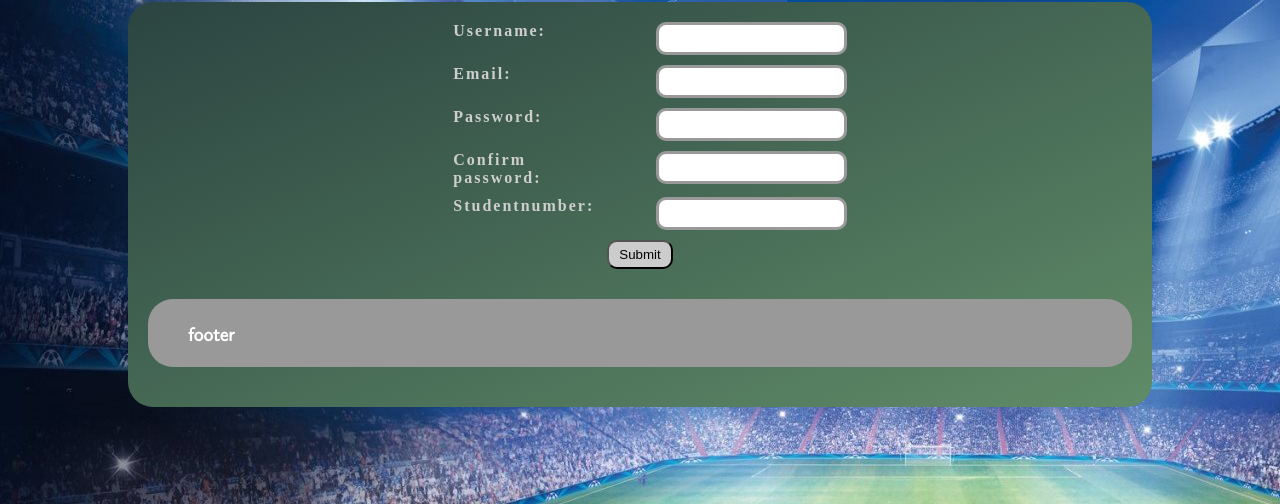
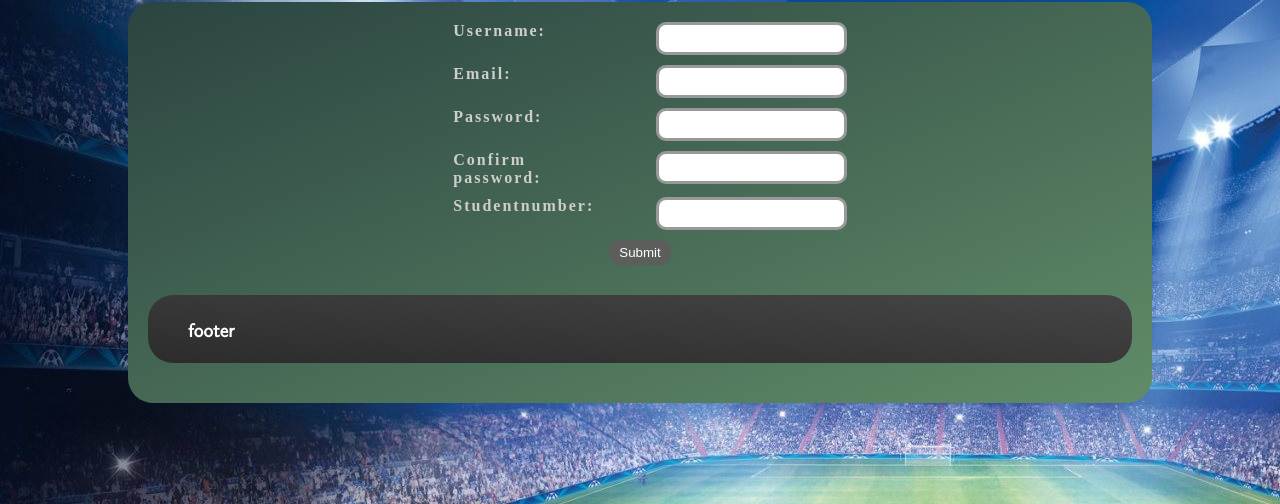
Before and after one commit to thewinners/project_fifa, a PHP site: page /register.php in a window 1280 px wide. Shown: the part 296-800 px from the top of the page. Run offline with PHP 8.4, Linux system fonts and the light colour scheme; a user stored in the database is signed in.

Commit message:
Update CSS
Update CSS

```diff
--- a/root/public/css/stylesheet.css
+++ b/root/public/css/stylesheet.css
@@ -74,6 +74,9 @@ label{
     display: flex;
     align-items: center;
 }
+#NoPermission{
+    text-align: center;
+}
 /*===TITLE'S===*/
 h1,h2,h3,h4,h5,h6,sub
 {
@@ -146,9 +149,9 @@ header button:hover {
 }
 .modal-content {
     padding: 20px 0;
-    background-color: #608c68;
+    background-color: #2b4441;
     margin: 5% auto 15% auto; /* 5% from the top, 15% from the bottom and centered */
-    border: 1px solid #2b4441;
+    border: 1px solid #000;
 }
 .close {
     margin-left: 20px;
@@ -236,13 +239,15 @@ header button:hover {
 /*===BUTTONS===*/
 .button
 {
+    color: #FFFFFF;
     padding: 5px 10px;
     margin-bottom: 10px;
     border-radius: 10px;
+    border: none;
     display: flex;
     justify-content: center;
     align-items: center;
-    background-color: #cccccc;
+    background-color: #5c5e5c
 }
 .button:hover
 {
@@ -300,7 +305,7 @@ html
 footer, .footer
 {
     border-radius: 25px;
-    background-color: #999999;
+    background: linear-gradient(to bottom left , #454545, #2c2c2c);
     margin: 20px;
     padding: 20px;
 }
--- a/root/public/register.php
+++ b/root/public/register.php
@@ -40,7 +40,9 @@ else
 {
     echo
     "
-        <h2> No permission for this area.</h2>
+        <div class='wrapper wrapper_page'>
+            <h2 id='NoPermission'> No permission for this area.</h2>
+        </div>
     ";
 }
 ?>
```
